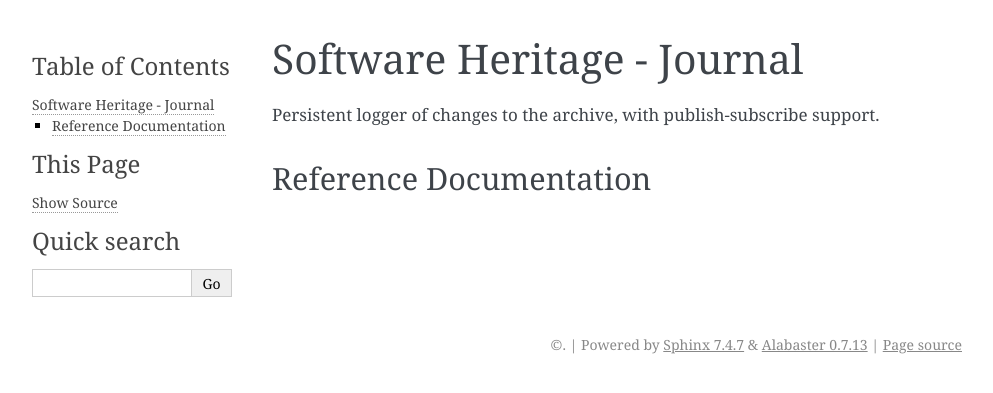
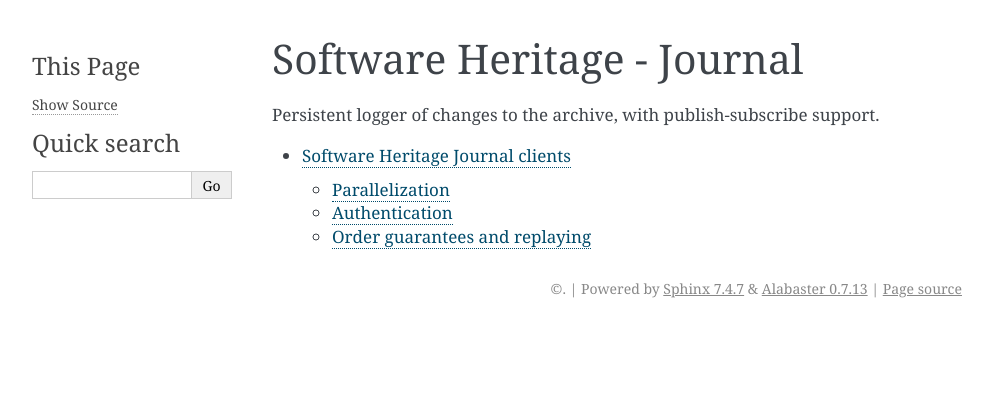
Before and after one commit to SoftwareHeritage/swh-journal, a Sphinx documentation site: the page built from docs/index.rst, in a window 1280 px wide. Shown: the top 393 px of the page, without its empty margins (148-1141 px from the left). Built offline with Sphinx 7.4.7, drawn with Linux system fonts in a browser that asks for light colours; pages that are not in the unit, such as notebooks, are missing from menus; some of the changed lines change nothing that is shown.

Commit message:
Document how to write journal clients

```diff
--- /dev/null
+++ b/docs/example-journal-client.py
@@ -0,0 +1,37 @@
+import pprint
+
+
+def process_objects(all_objects):
+    """Worker function handling incoming objects"""
+    for (object_type, objects) in all_objects.items():
+        for object_ in objects:
+            print(f"New {object_type} object:")
+            pprint.pprint(object_)
+            print()
+
+
+def main():
+    from swh.journal.client import get_journal_client
+
+    # Usually read from a config file:
+    config = {
+        "brokers": ["localhost:9092"],
+        "group_id": "my-consumer-group",
+        "auto_offset_reset": "earliest",
+    }
+
+    # Initialize the client
+    client = get_journal_client(
+        "kafka", object_types=["revision", "release"], privileged=True, **config
+    )
+
+    try:
+        # Run the client forever
+        client.process(process_objects)
+    except KeyboardInterrupt:
+        print("Called Ctrl-C, exiting.")
+        exit(0)
+
+
+if __name__ == "__main__":
+    main()
--- a/docs/index.rst
+++ b/docs/index.rst
@@ -6,10 +6,8 @@
 Persistent logger of changes to the archive, with publish-subscribe support.
 
 
-Reference Documentation
------------------------
-
 .. toctree::
    :maxdepth: 2
 
+   journal-clients
    /apidoc/swh.journal
--- /dev/null
+++ b/docs/journal-clients.rst
@@ -0,0 +1,76 @@
+.. _journal_clients:
+
+Software Heritage Journal clients
+=================================
+
+Journal client are processes that read data from the |swh| Journal,
+in order to efficiently process all existing objects, and process new objects
+as they come.
+Some journal clients, such as :ref:`swh-dataset <swh-dataset>` only read
+existing objects and stop when they are done.
+
+They can run in parallel, and the :mod:`swh.journal.client` module
+provides an abstraction handling all the setup, so actual clients are actually
+a single function that takes :mod:`model objects <swh.model.model>` as parameters.
+
+For example, a very simple journal client that prints all revisions and releases
+to the console can be implemented like this:
+
+.. literalinclude:: example-journal-client.py
+
+
+Parallelization
+---------------
+
+A single journal client, like the one above, is sequential.
+It can however run concurrently by running the same program multiple times.
+Kafka will coordinate the processes so the load is shared across processes.
+
+Authentication
+--------------
+
+In production, journal clients need credentials to access the journal.
+Once you have credentials, they can be configured by adding this to the ``config``::
+
+   config = {
+       "sasl.mechanism": "SCRAM-SHA-512",
+       "security.protocol": "SASL_SSL",
+       "sasl.username": "<username>",
+       "sasl.password": "<password>",
+   }
+
+There are two types of client: privileged and unprivileged.
+The former has access to all the data, the latter gets redacted authorship information,
+for privacy reasons.
+Instead, the ``name`` and ``email`` fields of ``author`` and ``committer`` attributes
+of release and revision objects are blank, and their ``fullname`` is a SHA256 hash
+of their actual fullname.
+The ``privileged`` parameter to ``get_journal_client`` must be set accordingly.
+
+Order guarantees and replaying
+------------------------------
+
+The journal client shares the ordering guarantees of Kafka.
+The short version is that you should not assume any order unless specified otherwise in
+the `Kafka documentation <https://kafka.apache.org/documentation/>`__,
+nor that two related objects are sent to the same process.
+
+We call "replay" any workflow that involves a journal client writing all (or most)
+objects to a new database.
+This can be either continuous (in effect, this produces a mirror database),
+or one-off.
+
+Either way, particular attention should be given to this lax ordering, as replaying
+produces databases that are (temporarily) inconsistent, because some objects may
+point to objects that are not replayed yet.
+
+For one-off replays, this can be mostly solved by processing objects
+in reverse topologic order:
+as contents don't reference any object,
+directories only reference contents and directories,
+revisions only reference directories, etc. ;
+this means that replayers can first process all revisions, then all directories,
+then all contents.
+This keeps the number of inconsistencies relatively small.
+
+For continuous replays, replayed databases are eventually consistent.
```
